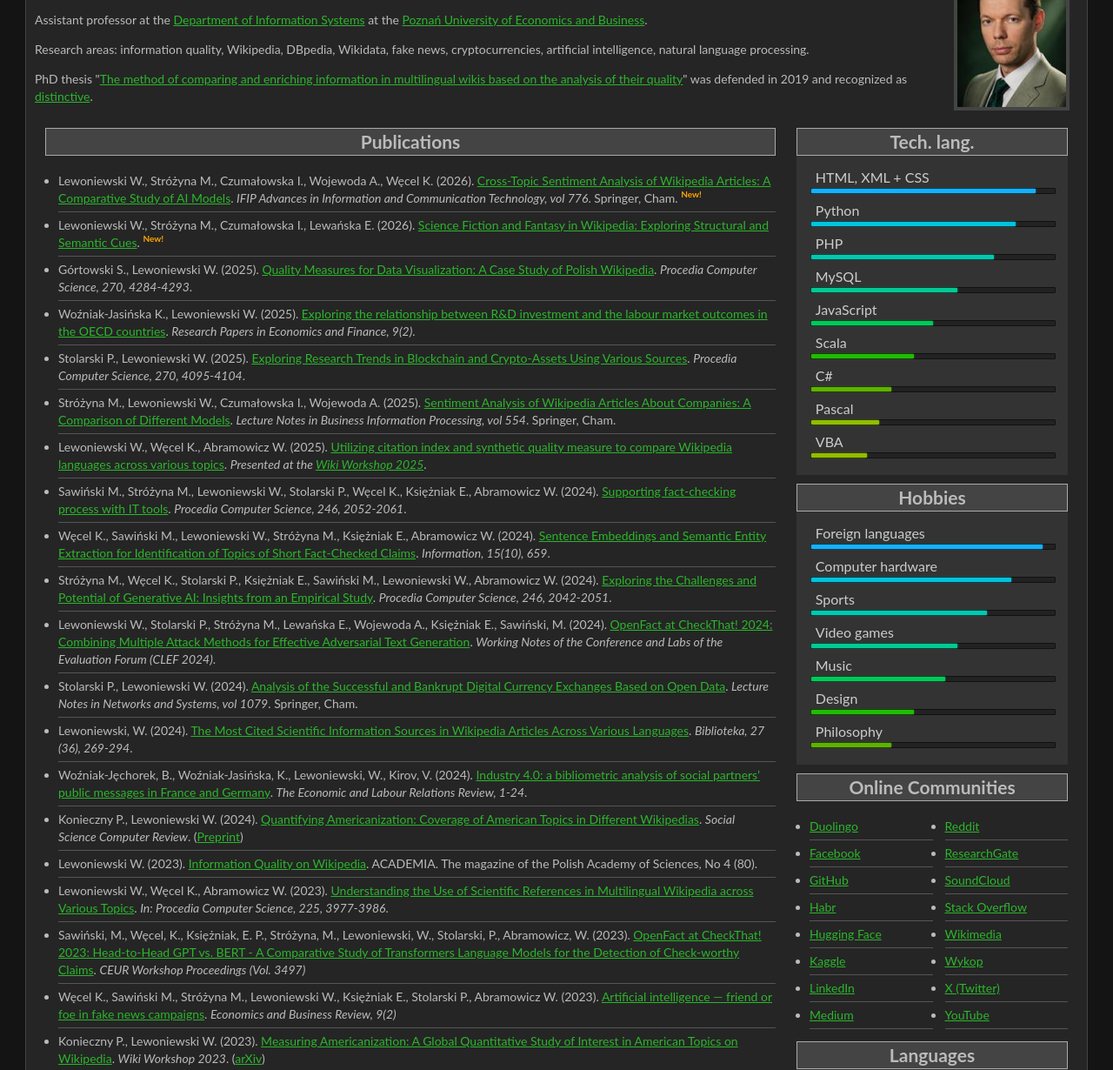
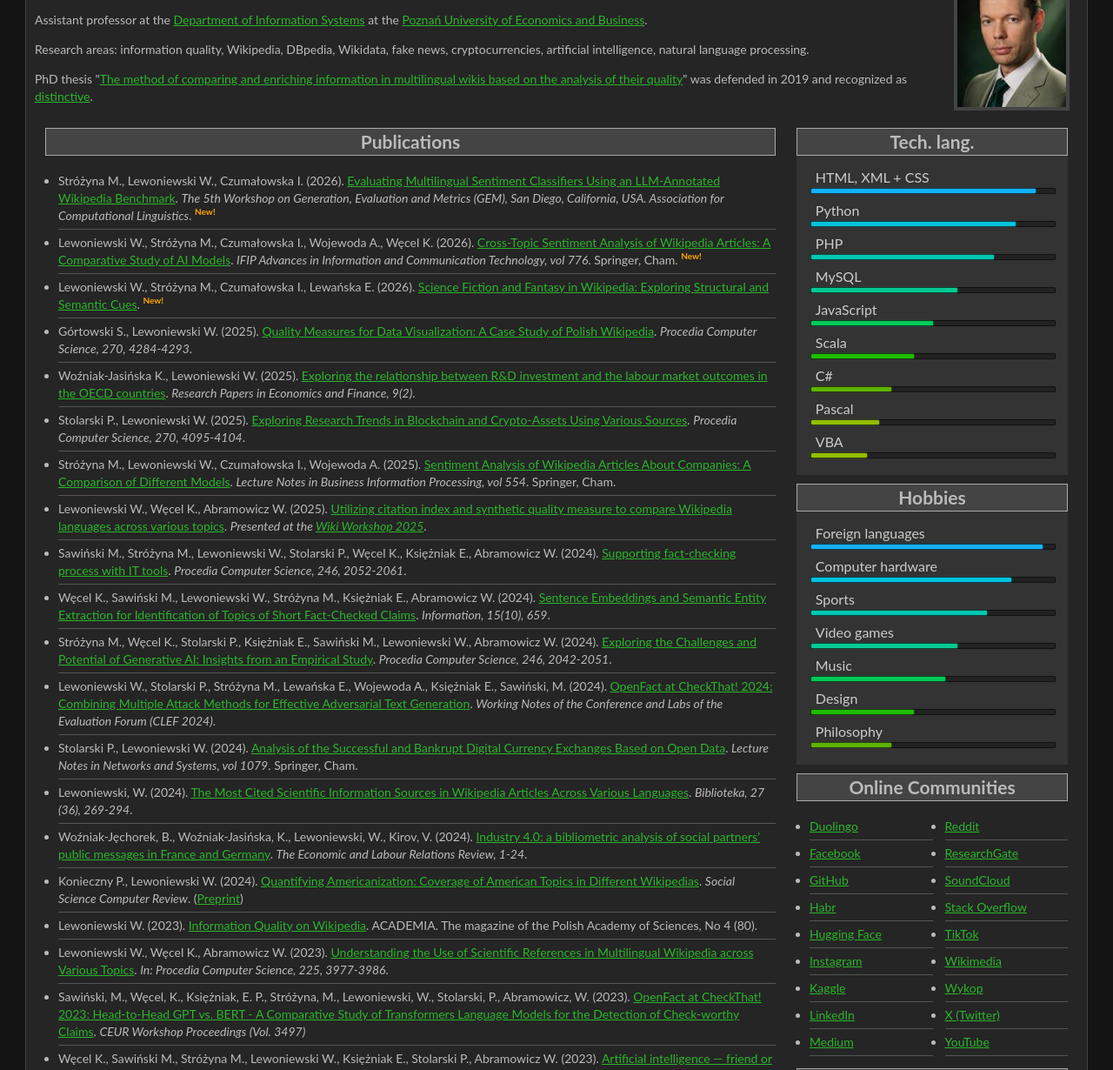
Before and after one commit to Lewoniewski/lewoniewski.github.io, a plain HTML site: page index.html in a window 1280 px wide. Shown: the part 69-1299 px from the top of the page at 87% size. Drawn offline with Linux system fonts and the light colour scheme.

Commit message:
Add new links to Instagram and TikTok

```diff
--- a/index.html
+++ b/index.html
@@ -155,6 +155,7 @@ initially starting from 0*/
 	<div class="leftcolumn">
   <div style="display: block; width: auto;  border: 1px #aaa solid; background-color: #444;"><h2 style="text-align: center; margin: 5px;">Publications</h2></div>
 <ul>
+<li>Stróżyna M., Lewoniewski W., Czumałowska I. (2026). <a href="https://doi.org/10.18653/v1/2026.gem-main.63" rel="noopener" target="_blank">Evaluating Multilingual Sentiment Classifiers Using an LLM-Annotated Wikipedia Benchmark</a>. <em>The 5th Workshop on Generation, Evaluation and Metrics (GEM), San Diego, California, USA. Association for Computational Linguistics</em>. <sup class="newart">New!</sup></li>
 <li>Lewoniewski W., Stróżyna M., Czumałowska I., Wojewoda A., Węcel K. (2026). <a href="https://doi.org/10.1007/978-3-032-18920-2_34" rel="noopener" target="_blank">Cross-Topic Sentiment Analysis of Wikipedia Articles: A Comparative Study of AI Models</a>. <em>IFIP Advances in Information and Communication Technology, vol 776</em>. Springer, Cham. <sup class="newart">New!</sup></li>
 <li>Lewoniewski W., Stróżyna M., Czumałowska I., Lewańska E. (2026). <a href="https://arxiv.org/abs/2602.24229" rel="noopener" target="_blank">Science Fiction and Fantasy in Wikipedia: Exploring Structural and Semantic Cues</a>. <sup class="newart">New!</sup></li>
 <li>Górtowski S., Lewoniewski W. (2025). <a href="https://doi.org/10.1016/j.procs.2025.09.553" rel="noopener" target="_blank">Quality Measures for Data Visualization: A Case Study of Polish Wikipedia</a>. <em>Procedia Computer Science, 270, 4284-4293</em>. </li>
@@ -350,6 +351,7 @@ initially starting from 0*/
 	<li><a href="https://github.com/Lewoniewski" rel="noopener" target="_blank">GitHub</a></li>
 	<li><a href="https://habr.com/ru/users/lewoniewski/" rel="noopener" target="_blank">Habr</a></li>
 	<li><a href="https://huggingface.co/lewoniewski" rel="noopener" target="_blank">Hugging Face</a></li>
+	<li><a href="https://www.instagram.com/lewoniewski.info rel="noopener" target="_blank">Instagram</a></li>
 	<li><a href="https://www.kaggle.com/lewoniewski" rel="noopener" target="_blank">Kaggle</a></li>
 	<li><a href="https://www.linkedin.com/in/w%C5%82odzimierz-lewoniewski/" rel="noopener" target="_blank">LinkedIn</a></li>
 	<li><a href="https://medium.com/@lewoniewski" rel="noopener" target="_blank">Medium</a></li>
@@ -357,6 +359,7 @@ initially starting from 0*/
 	<li><a href="https://www.researchgate.net/profile/Wlodzimierz_Lewoniewski" rel="noopener" target="_blank">ResearchGate</a></li>
 	<li><a href="https://soundcloud.com/lewoniewski" rel="noopener" target="_blank">SoundCloud</a></li>
 	<li><a href="https://stackoverflow.com/users/9229689/lewoniewski" rel="noopener" target="_blank">Stack Overflow</a></li>
+	<li><a href="https://www.tiktok.com/@lewoniewski" rel="noopener" target="_blank">TikTok</a></li>
     <li><a href="https://meta.wikimedia.org/wiki/User:W%C5%82odzimierz_Lewoniewski_(UEP)" rel="noopener" target="_blank">Wikimedia</a></li>
 	<li><a href="https://wykop.pl/ludzie/lewoniewski" rel="noopener" target="_blank">Wykop</a></li>
 	<li><a href="https://twitter.com/lewoniewski" rel="noopener" target="_blank">X (Twitter)</a></li>
```
